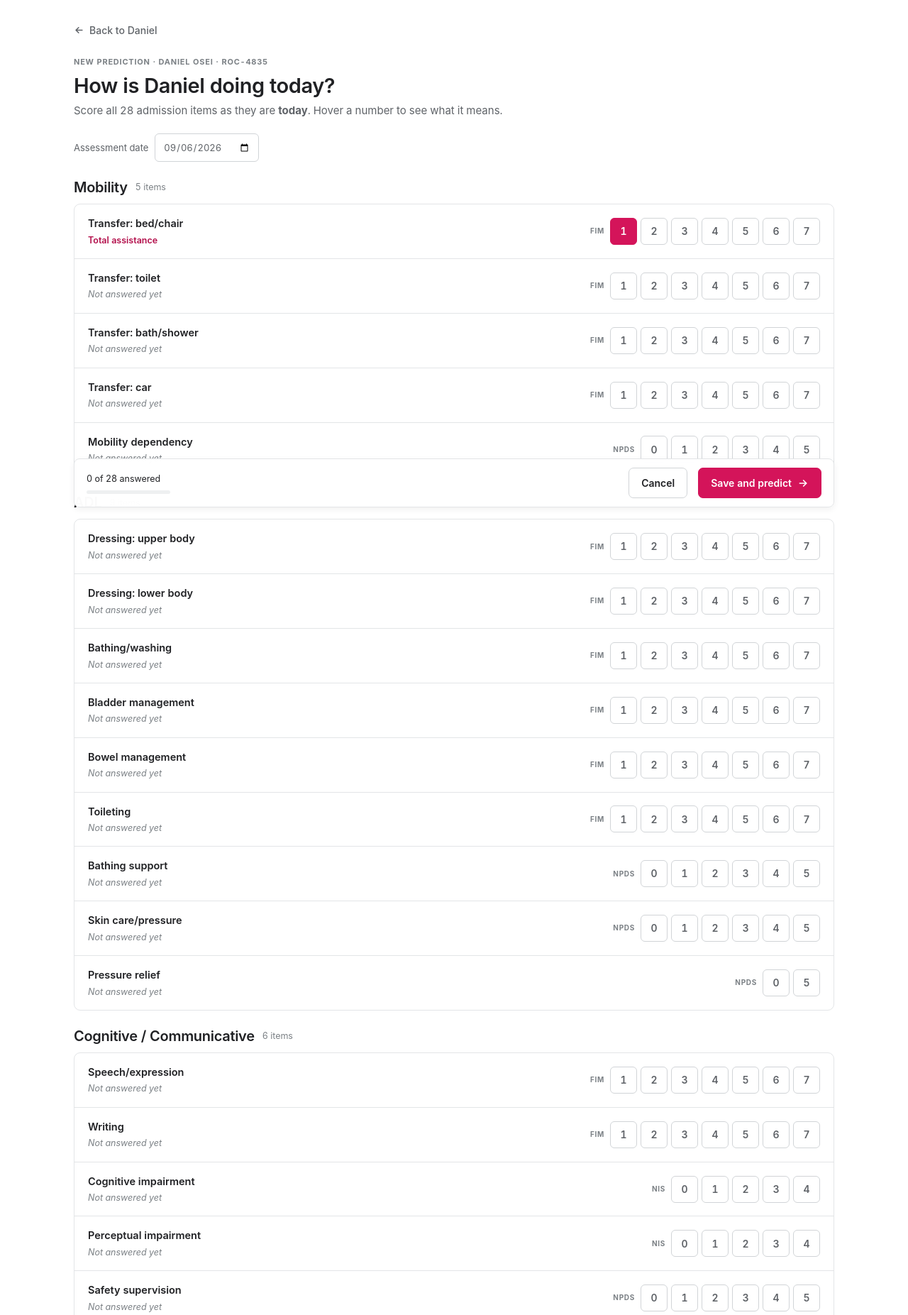
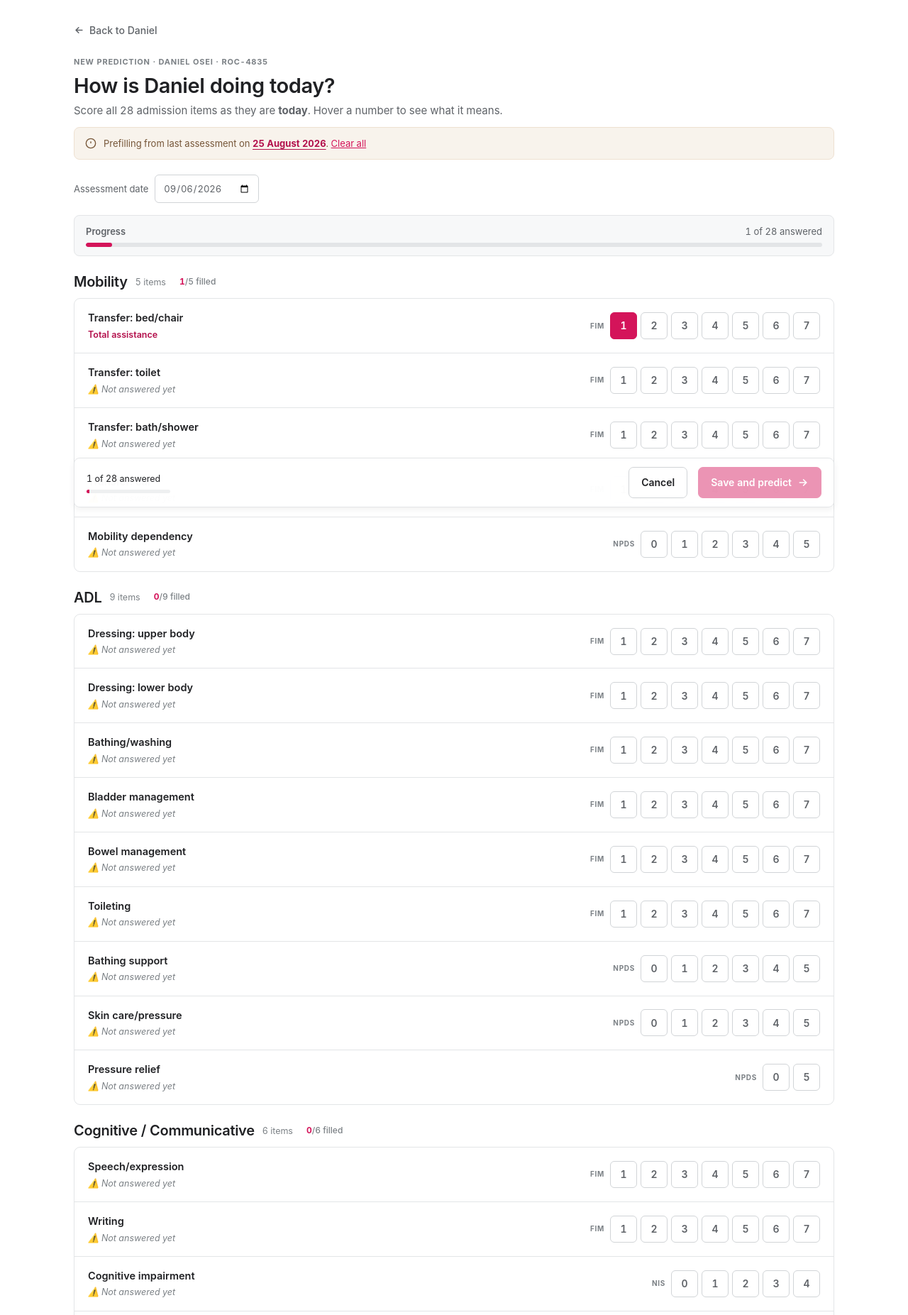
Before and after one commit to guavacoderepo/rehabAi, a Flask app: page /patients/ROC-4835/predict in a window 1280 px wide, after a click that opens the changed part. Shown: the part 73-1926 px from the top of the page at 71% size. Run offline with Flask 3, Linux system fonts and the light colour scheme; the visitor is signed in with stand-in values (Sample User, id 1); data comes from the database, SQL or seed files in the repository; both versions use the stored data as it was after the commit; parts of the project's set-up code (start-up, migrations or seed data) failed here and were passed over.

Commit message:
push models

```diff
--- a/static/css/style.css
+++ b/static/css/style.css
@@ -1,4 +1,3 @@
-
 /* =========================================================
    RehabAI — Clinical UI
    Clean, practical, human-designed interface
@@ -291,6 +290,53 @@ h4 {
 
 
 /* =========================================================
+   PROGRESS BAR
+   ========================================================= */
+
+.progress-container {
+  margin-bottom: 20px;
+  padding: 12px 16px;
+  background: var(--surface-soft);
+  border-radius: 8px;
+  border: 1px solid var(--border);
+}
+
+.progress-container .mini {
+  height: 6px;
+  border-radius: 4px;
+  background: var(--border);
+  overflow: hidden;
+  width: 100%;
+  margin-top: 0;
+}
+
+.progress-container .mini i {
+  display: block;
+  height: 100%;
+  background: var(--pink);
+  border-radius: 4px;
+  transition: width 0.3s ease, background 0.3s ease;
+  width: 0%;
+}
+
+.progress-container .mini i.complete {
+  background: var(--good);
+}
+
+.domain-status {
+  font-weight: 500;
+  font-size: 12px;
+  color: var(--text-muted);
+  margin-left: 8px;
+}
+
+.domain-status .domain-filled {
+  font-weight: 700;
+  color: var(--pink);
+}
+
+
+/* =========================================================
    LOGIN
    ========================================================= */
 
@@ -910,7 +956,6 @@ h4 {
 
 /* Main walking result */
 
-
 .tile.hero {
   background: var(--pink);
   border-color: var(--pink);
@@ -920,7 +965,6 @@ h4 {
 .tile.hero .lbl,
 .tile.hero .foot {
   color: rgba(255, 255, 255, .82);
-  background: rgba(171, 121, 121, 0.08);
 }
 
 .tile.hero .v small {
@@ -1514,6 +1558,11 @@ h4 {
   font-style: italic;
 }
 
+.q-l .ans .empty-warning {
+  color: var(--bad);
+  font-weight: 500;
+}
+
 .q-r {
   display: flex;
 
@@ -1773,9 +1822,14 @@ h4 {
   border-radius: 5px;
 
   background: linear-gradient(90deg,
-      var(--good),
-      var(--warn),
-      var(--bad));
+      var(--good) 0%,
+      var(--good) 25%,
+      var(--mid) 25%,
+      var(--mid) 50%,
+      var(--warn) 50%,
+      var(--warn) 75%,
+      var(--bad) 75%,
+      var(--bad) 100%);
 
   position: relative;
 
@@ -1946,37 +2000,29 @@ h4 {
 
   transition:
     border-color .12s ease,
-    background-color .12s ease,
+        background-color .12s ease,
     color .12s ease;
 
   display: grid;
-
   place-items: center;
-
   cursor: pointer;
 }
 
 .scale label:hover {
   border-color: var(--pink);
-
   color: var(--pink-dark);
-
   transform: none;
 }
 
 .scale input:checked+label {
   background: var(--pink);
-
   border-color: var(--pink);
-
   color: #ffffff;
-
   box-shadow: none;
 }
 
 .scale input:focus-visible+label {
   outline: 2px solid var(--pink);
-
   outline-offset: 2px;
 }
 
@@ -2013,6 +2059,10 @@ h4 {
 
   .emet {
     gap: 15px;
+  }
+
+  .progress-container {
+    padding: 10px 12px;
   }
 }
 
--- a/static/js/app.js
+++ b/static/js/app.js
@@ -39,7 +39,7 @@
      Progress chart on the patient record.
      Data comes from <div id="chartbox" data-chart='[...]'>
      --------------------------------------------------------------- */
-  var chartState = { metric: "wpi_adj" };
+  var chartState = { metric: "wpi" };
 
   function drawChart() {
     var box = document.getElementById("chartbox");
@@ -110,7 +110,7 @@
         var i = +r.dataset.i, d = data[i], rect = box.getBoundingClientRect();
         tt.innerHTML = "<b>" + (pct ? d[key].toFixed(1) + "%" : d[key]) + "</b>" + d.long +
           '<br><span style="opacity:.75">Walking ' + d.walk.toFixed(1) +
-          "% · Risk " + d.risk.toFixed(1) + "%</span>";
+          "% · Risk " + d.risk.toFixed(1) + "/10</span>";
         tt.style.left = (X(i) / W * rect.width) + "px";
         tt.style.top = (Y(d[key]) / H * 290) + "px";
         tt.classList.add("on");
@@ -148,47 +148,174 @@
   }
 
   /* ---------------------------------------------------------------
-     Prediction form: live WPI tally, answer text, progress
-     Scale metadata comes from data-* attributes rendered by Jinja.
+     Prediction form: live progress tracking, domain status, answer text
      --------------------------------------------------------------- */
   function bindForm() {
     var form = document.getElementById("predictForm");
     if (!form) return;
 
-    var foot = document.getElementById("foot"),
-        total = +form.dataset.total;
+    var total = +form.dataset.total || 28;
+    var counters = document.querySelectorAll('.cnt');
+    var progressBars = document.querySelectorAll('.mini i');
+    var submitBtn = document.getElementById('submitBtn');
+    var domainStatuses = document.querySelectorAll('.domain-filled');
 
-    function update() {
-      var answered = 0, raw = 0, adj = 0;
+    function updateProgress() {
+      var answered = 0;
+      var domainData = {};
 
-      form.querySelectorAll(".q").forEach(function (q) {
-        var checked = q.querySelector("input:checked");
-        var ans = q.querySelector(".ans");
+      // Track answered questions per domain
+      document.querySelectorAll('.q').forEach(function (q) {
+        var domain = q.dataset.domain;
+        var checked = q.querySelector('input:checked');
+        var ans = q.querySelector('.ans');
+
+        // Update answer text
         if (!checked) {
-          ans.textContent = "Not answered yet";
-          ans.classList.add("empty");
-          return;
+          ans.textContent = '⚠️ Not answered yet';
+          ans.classList.add('empty');
+        } else {
+          answered++;
+          ans.textContent = checked.dataset.anchor || checked.value;
+          ans.classList.remove('empty');
         }
-        answered++;
-        var v = +checked.value,
-            min = +q.dataset.min,
-            max = +q.dataset.max,
-            dir = +q.dataset.dir;
-        raw += v;
-        adj += dir > 0 ? v - min : max - v;
-        ans.textContent = checked.dataset.anchor;
-        ans.classList.remove("empty");
+
+        // Track domain progress
+        if (!domainData[domain]) {
+          domainData[domain] = { total: 0, filled: 0 };
+        }
+        domainData[domain].total += 1;
+        if (checked) {
+          domainData[domain].filled += 1;
+        }
       });
 
-      foot.querySelector(".tw").textContent = adj;
-      foot.querySelector(".tr2").textContent = raw;
-      foot.querySelector(".cnt").textContent = answered + " of " + total + " answered";
-      foot.querySelector(".mini i").style.width = (answered / total * 100) + "%";
-      foot.querySelector(".submit").disabled = answered < total;
+      var percent = (answered / total) * 100;
+
+      // Update all counters
+      counters.forEach(function (counter) {
+        counter.textContent = answered + ' of ' + total + ' answered';
+      });
+
+      // Update all progress bars
+      progressBars.forEach(function (bar) {
+        bar.style.width = percent + '%';
+        if (answered === total) {
+          bar.style.background = 'var(--good)';
+          bar.classList.add('complete');
+        } else {
+          bar.style.background = 'var(--pink)';
+          bar.classList.remove('complete');
+        }
+      });
+
+      // Update domain statuses
+      domainStatuses.forEach(function (status) {
+        var sec = status.closest('.sec');
+        if (sec) {
+          // Find the domain key from the sec id or use the first matching domain
+          var domainId = sec.querySelector('h2').textContent.trim();
+          // Map domain name to id (simple mapping)
+          var domainMap = {
+            'Mobility': 'mob',
+            'ADL': 'adl',
+            'Cognitive / Communicative': 'cog',
+            'Physical Impairment': 'phys'
+          };
+          var key = domainMap[domainId] || domainId.toLowerCase();
+          if (domainData[key]) {
+            status.textContent = domainData[key].filled;
+          }
+        }
+      });
+
+      // Enable/disable submit button
+      if (submitBtn) {
+        submitBtn.disabled = answered < total;
+      }
+
+      // Update sticky footer if exists
+      var foot = document.getElementById('foot');
+      if (foot) {
+        var cnt = foot.querySelector('.cnt');
+        var mini = foot.querySelector('.mini i');
+        if (cnt) cnt.textContent = answered + ' of ' + total + ' answered';
+        if (mini) {
+          mini.style.width = percent + '%';
+          if (answered === total) {
+            mini.style.background = 'var(--good)';
+          } else {
+            mini.style.background = 'var(--pink)';
+          }
+        }
+        var submit = foot.querySelector('.submit');
+        if (submit) submit.disabled = answered < total;
+      }
     }
 
-    form.addEventListener("change", update);
-    update();
+    // Listen for changes on all radio buttons
+    form.querySelectorAll('input[type="radio"]').forEach(function (radio) {
+      radio.addEventListener('change', updateProgress);
+    });
+
+    // Initial update
+    updateProgress();
+  }
+
+  /* ---------------------------------------------------------------
+     Domain status update helper
+     --------------------------------------------------------------- */
+  function updateDomainStatuses() {
+    var domainData = {};
+
+    document.querySelectorAll('.q').forEach(function (q) {
+      var domain = q.dataset.domain;
+      var checked = q.querySelector('input:checked');
+      if (!domainData[domain]) {
+        domainData[domain] = { total: 0, filled: 0 };
+      }
+      domainData[domain].total += 1;
+      if (checked) {
+        domainData[domain].filled += 1;
+      }
+    });
+
+    document.querySelectorAll('.domain-filled').forEach(function (status) {
+      var sec = status.closest('.sec');
+      if (sec) {
+        var domainId = sec.querySelector('h2').textContent.trim();
+        var domainMap = {
+          'Mobility': 'mob',
+          'ADL': 'adl',
+          'Cognitive / Communicative': 'cog',
+          'Physical Impairment': 'phys'
+        };
+        var key = domainMap[domainId] || domainId.toLowerCase();
+        if (domainData[key]) {
+          status.textContent = domainData[key].filled;
+        }
+      }
+    });
+  }
+
+  /* ---------------------------------------------------------------
+     Clear all prefilled values
+     --------------------------------------------------------------- */
+  function bindClearAll() {
+    var clearLink = document.querySelector('.tipbar a');
+    if (clearLink) {
+      clearLink.addEventListener('click', function (e) {
+        e.preventDefault();
+        document.querySelectorAll('.q input[type="radio"]').forEach(function (radio) {
+          radio.checked = false;
+        });
+        // Trigger update
+        var form = document.getElementById('predictForm');
+        if (form) {
+          form.dispatchEvent(new Event('change'));
+        }
+      });
+    }
   }
 
   document.addEventListener("DOMContentLoaded", function () {
@@ -197,5 +324,6 @@
     drawChart();
     bindTimeline();
     bindForm();
+    bindClearAll();
   });
 })();
--- a/templates/predict.html
+++ b/templates/predict.html
@@ -13,6 +13,17 @@
   <span class="lbl-sm">New prediction · {{ p.name }} · {{ p.code }}</span>
   <h1>How is {{ first }} doing today?</h1>
   <p>Score all 28 admission items as they are <b>today</b>. Hover a number to see what it means.</p>
+  {% if previous %}
+    <div class="tipbar" style="margin-top:12px;">
+      <svg width="16" height="16" viewBox="0 0 24 24" fill="none" stroke="currentColor" stroke-width="2">
+        <circle cx="12" cy="12" r="10"/>
+        <path d="M12 8v4M12 16h.01"/>
+      </svg>
+      <span>Prefilling from last assessment on <b>{{ previous.assessed_on | longdate }}</b>.
+        <a href="{{ url_for('new_prediction', code=p.code) }}" style="color:var(--pink);text-decoration:underline;">Clear all</a>
+      </span>
+    </div>
+  {% endif %}
 </div>
 
 <form method="post" id="predictForm" data-total="28"
@@ -23,17 +34,33 @@
     <input type="date" id="assessed_on" name="assessed_on" value="{{ assessed_on }}" required>
   </div>
 
+  <!-- Progress bar at top -->
+  <div class="progress-container" style="margin-bottom:20px;padding:12px 16px;background:var(--surface-soft);border-radius:8px;border:1px solid var(--border);">
+    <div style="display:flex;justify-content:space-between;align-items:center;margin-bottom:6px;">
+      <span style="font-size:13px;font-weight:600;color:var(--text-secondary);">Progress</span>
+      <span class="cnt" style="font-size:13px;color:var(--text-secondary);">0 of 28 answered</span>
+    </div>
+    <div class="mini" style="height:6px;border-radius:4px;background:var(--border);overflow:hidden;width:100%;">
+      <i style="width:0%;display:block;height:100%;background:var(--pink);border-radius:4px;transition:width 0.3s ease;"></i>
+    </div>
+  </div>
+
   {% for d in domains %}
     <div class="sec">
       <h2>{{ d.name }}</h2>
       <span class="count">{{ d['items'] | length }} items</span>
+      <span class="domain-status" style="font-size:12px;color:var(--text-muted);margin-left:8px;">
+        <span class="domain-filled">0</span>/{{ d['items'] | length }} filled
+      </span>
     </div>
     <div class="qcard">
       {% for it in d['items'] %}
         {% set scale = it.scale %}
         {% set scale_values = it['values'] %}
         <div class="q" data-min="{{ scale_values[0] }}" data-max="{{ scale_values[-1] }}"
-             data-dir="{{ 1 if scale == 'fim' else -1 }}">
+             data-dir="{{ 1 if scale == 'fim' else -1 }}"
+             data-domain="{{ d.id }}"
+             data-key="{{ it.key }}">
           <div class="q-l">
             <b>{{ it.label }}</b>
             {# Check if values is a dictionary before calling .get() #}
@@ -43,7 +70,11 @@
               {% set current = none %}
             {% endif %}
             <div class="ans {% if current is none %}empty{% endif %}">
-              {% if current is not none %}{{ it.anchors[current] }}{% else %}Not answered yet{% endif %}
+              {% if current is not none %}
+                {{ it.anchors[current] }}
+              {% else %}
+                <span style="color:var(--bad);">⚠️ Not answered yet</span>
+              {% endif %}
             </div>
           </div>
           <div class="q-r">
@@ -69,11 +100,12 @@
     </div>
     <div class="spacer"></div>
     <a class="btn btn-ghost" href="{{ url_for('patient', code=p.code) }}">Cancel</a>
-    <button class="btn btn-primary submit" type="submit">
+    <button class="btn btn-primary submit" type="submit" id="submitBtn" disabled>
       Save and predict
       <svg width="16" height="16" viewBox="0 0 24 24" fill="none" stroke="currentColor"
            stroke-width="2.5" stroke-linecap="round"><path d="M5 12h14M13 6l6 6-6 6"/></svg>
     </button>
   </div>
 </form>
+
 {% endblock %}
```
Also changed, not shown: templates/result.html (+9 -3 lines), rehabai.db.
